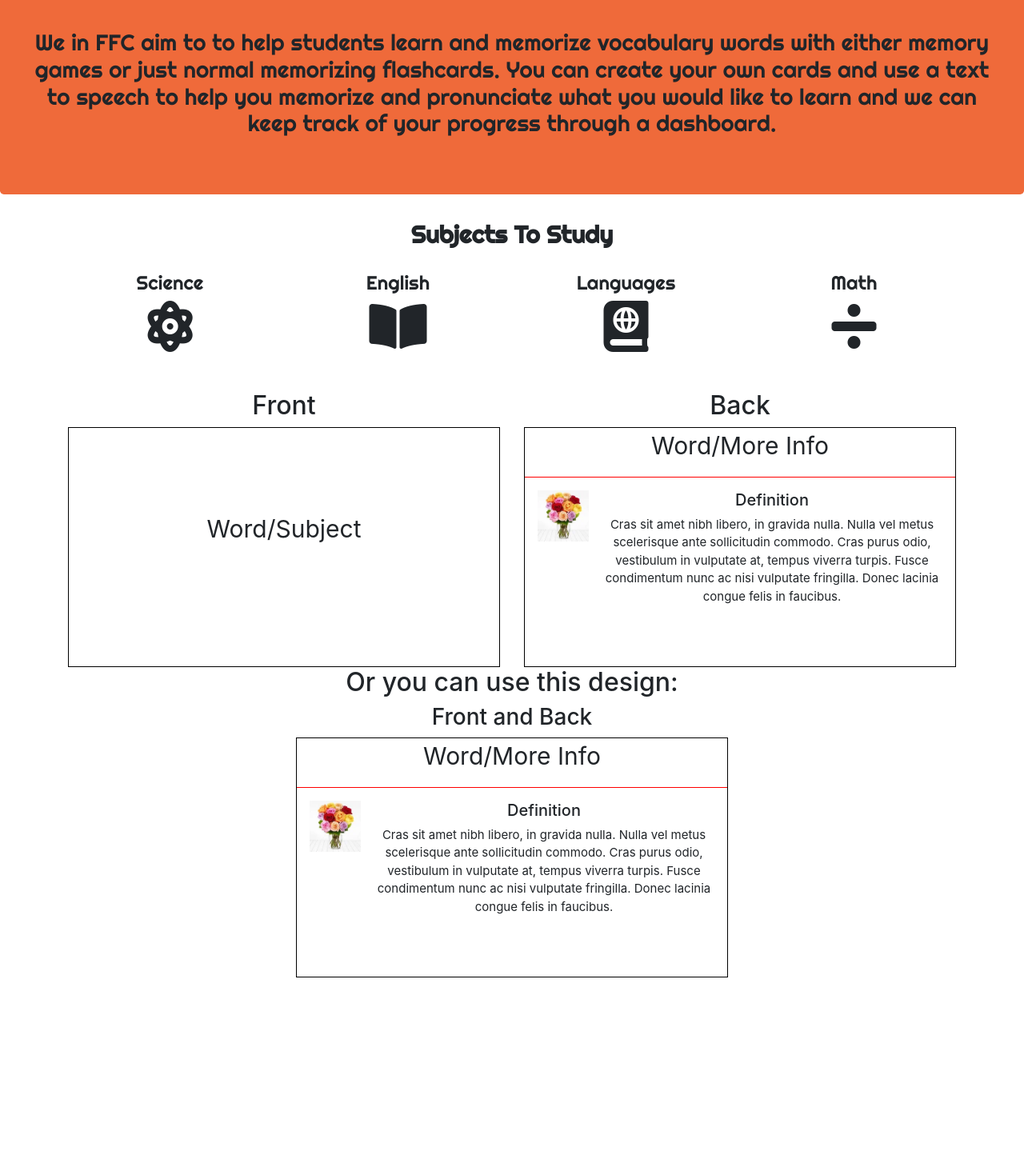
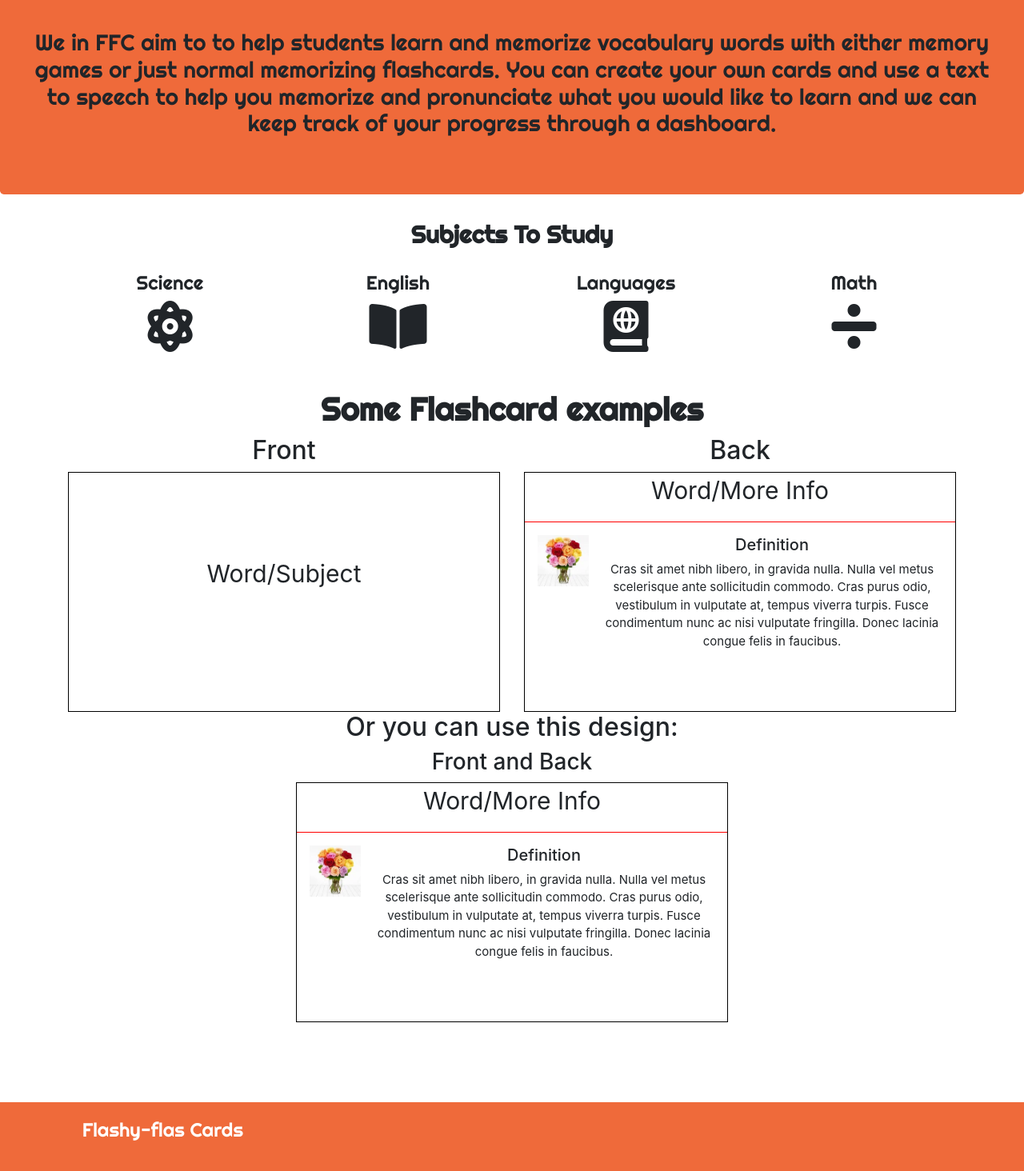
Before and after one commit to AndresF97/Flash-Cards, a React (Create React App) app in the folder flash-cards/: page / in a window 1280 px wide. Shown: the part 228-1692 px from the top of the page at 80% size. Before the commit the page ends 1450 px from the top, so only its background shows below. Built offline with nearby package versions, Linux system fonts and the light colour scheme.

Commit message:
added a footer and a pages folder

```diff
--- a/flash-cards/src/App.js
+++ b/flash-cards/src/App.js
@@ -3,6 +3,7 @@ import Navbar from "./components/Navbar"
 import Jumbo from "./components/InfoJumbotron"
 import SubjectArea from "./components/SubjectArea"
 import Card from "./components/howTo"
+import Footer from "./components/footer"
 import './App.css';
 
 function App() {
@@ -12,6 +13,7 @@ function App() {
       <Jumbo />
       <SubjectArea/>
       <Card />
+      <Footer />
     </div>
   );
 }
--- a/flash-cards/src/components/footer/index.js
+++ b/flash-cards/src/components/footer/index.js
@@ -0,0 +1,22 @@
+import React from "react"
+import {Row, Col} from "react-bootstrap"
+
+import "./style.css"
+
+function footer(){
+     return(
+         <>
+         <div className="footer">
+             <Row>
+                 <Col xs={6} md={4}>
+                 <h4 style ={{marginTop:"20px"}}>
+                 Flashy-flas Cards
+                 </h4>
+                 </Col>
+             </Row>
+         </div>
+         </>
+     )
+}
+
+export default footer;
--- a/flash-cards/src/components/footer/style.css
+++ b/flash-cards/src/components/footer/style.css
@@ -0,0 +1,13 @@
+.footer{
+    margin-top:100px;
+    position: bottom;
+    left: 0;
+    bottom: 0;
+    width:100%;
+    height:200px;
+    background-color: #ef6a3a;
+    color: white;
+    text-align: center;
+    font-weight: bolder;
+    font-family: 'Righteous', cursive;
+}
--- a/flash-cards/src/components/howTo/index.js
+++ b/flash-cards/src/components/howTo/index.js
@@ -7,6 +7,7 @@ function howTo(){
     return(
     <>
         <Container className="text-center">
+            <h1 className="title"> Some Flashcard examples</h1>
             <Row>
             <Col>
             <h2>Front</h2>
--- a/flash-cards/src/components/howTo/style.css
+++ b/flash-cards/src/components/howTo/style.css
@@ -1,3 +1,8 @@
+.title{
+    font-weight: bolder;
+    font-family: 'Righteous', cursive;
+}
+
 .flashCard{
     height:300px;
     width:540px;
```
Also changed, not shown: flash-cards/src/pages/landing.js (added).
